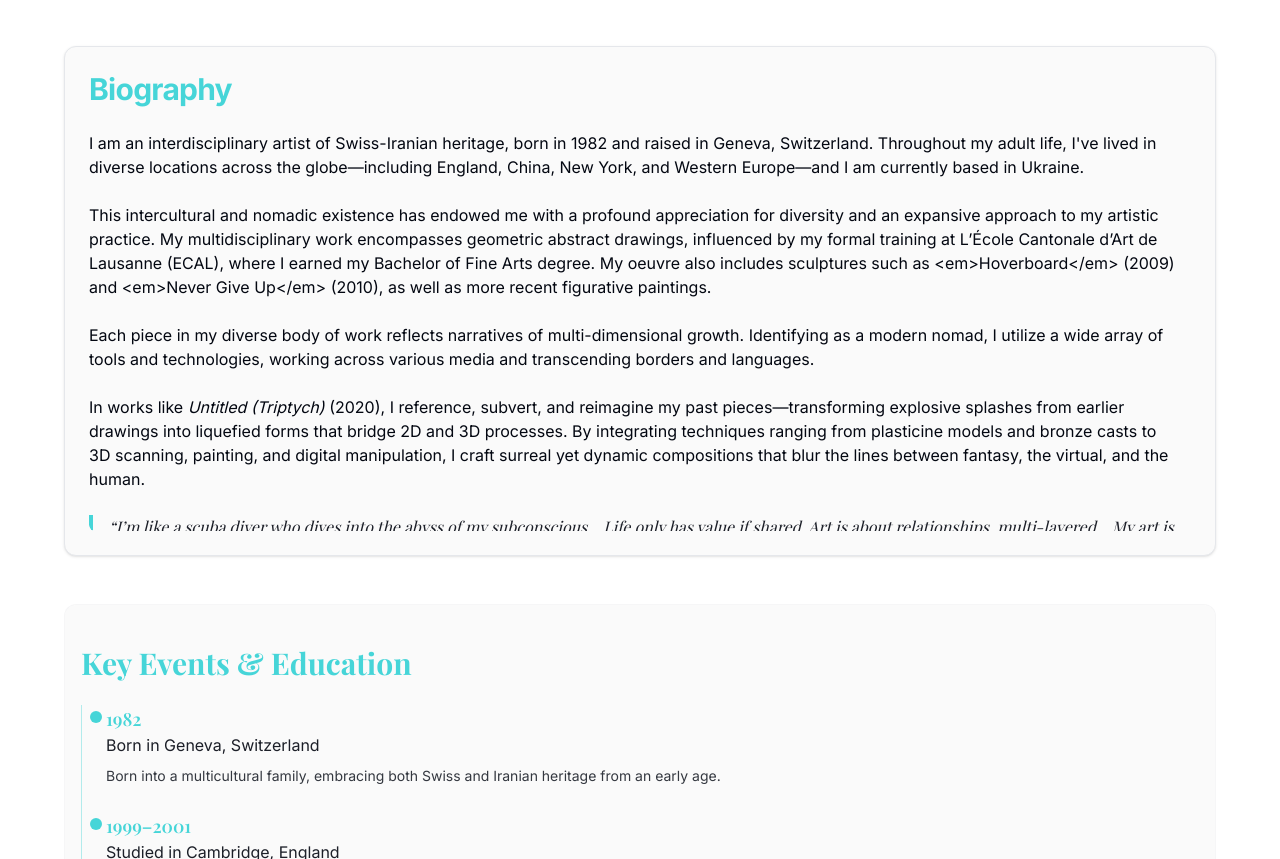
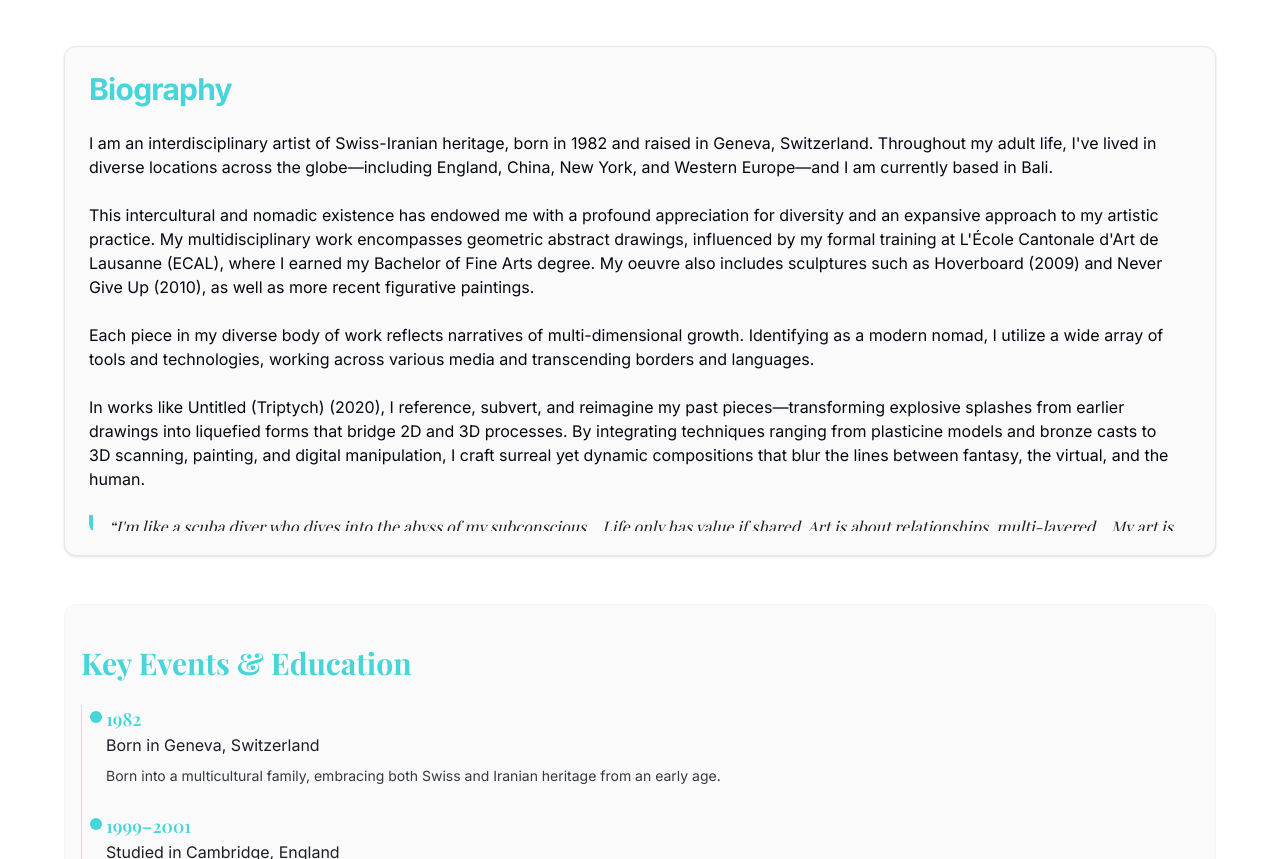
Before and after one commit to caa1982/DaraGallopin, a Next.js app: page /about in a window 1280 px wide. Shown: the part 482-1341 px from the top of the page. Built offline with nearby package versions, Linux system fonts and the light colour scheme; a web font is replaced by a local one.

Commit message:
cleaning

```diff
--- a/src/app/about/page.tsx
+++ b/src/app/about/page.tsx
@@ -12,6 +12,8 @@ import {
   soloExhibitions,
   groupExhibitions,
   timelineEvents,
+  biography,
+  heroContent,
 } from '@/data/about-data';
 
 interface ImageWithHoverProps {
@@ -133,8 +135,7 @@ export default function About() {
               About <span className="text-accent">Dara Gallopin</span>
             </h1>
             <p className="text-base sm:text-lg lg:text-xl sm:text-left text-center leading-relaxed tracking-wide text-foreground/90">
-              A Swiss-Iranian artist whose work transcends cultural boundaries and traditional
-              mediums, creating a unique dialogue between heritage and contemporary expression.
+              {heroContent.introText}
             </p>
             <CTAButtons />
           </div>
@@ -151,24 +152,14 @@ export default function About() {
         <CardContent>
         <ScrollArea className="h-[300px] sm:h-[400px] rounded-md">
           <div className="space-y-4 sm:space-y-6 text-foreground leading-relaxed pr-4 text-sm sm:text-base">
-              <p>
-                {"I am an interdisciplinary artist of Swiss-Iranian heritage, born in 1982 and raised in Geneva, Switzerland. Throughout my adult life, I've lived in diverse locations across the globe—including England, China, New York, and Western Europe—and I am currently based in Ukraine."}
-              </p>
-              <p>
-                {"This intercultural and nomadic existence has endowed me with a profound appreciation for diversity and an expansive approach to my artistic practice. My multidisciplinary work encompasses geometric abstract drawings, influenced by my formal training at L’École Cantonale d’Art de Lausanne (ECAL), where I earned my Bachelor of Fine Arts degree. My oeuvre also includes sculptures such as <em>Hoverboard</em> (2009) and <em>Never Give Up</em> (2010), as well as more recent figurative paintings."}
-              </p>
-              <p>
-                {"Each piece in my diverse body of work reflects narratives of multi-dimensional growth. Identifying as a modern nomad, I utilize a wide array of tools and technologies, working across various media and transcending borders and languages."}
-              </p>
-              <p>
-                In works like <em>Untitled (Triptych)</em> (2020), I reference, subvert, and reimagine my past pieces—transforming explosive splashes from earlier drawings into liquefied forms that bridge 2D and 3D processes. By integrating techniques ranging from plasticine models and bronze casts to 3D scanning, painting, and digital manipulation, I craft surreal yet dynamic compositions that blur the lines between fantasy, the virtual, and the human.
-              </p>
+              <p>{biography.intro}</p>
+              <p>{biography.background}</p>
+              <p>{biography.approach}</p>
+              <p>{biography.recentWork}</p>
               <blockquote className="border-l-4 border-accent pl-4 italic text-foreground/90">
-                &ldquo;I&rsquo;m like a scuba diver who dives into the abyss of my subconscious... Life only has value if shared. Art is about relationships, multi-layered... My art is open to all.&rdquo;
+                &ldquo;{biography.quote}&rdquo;
               </blockquote>
-              <p>
-                My forward-moving practice envisions a future that is both expansive and inclusive, unifying elements from minimalism, digital technology, and figurative painting. Consistent with an ethos of continual progression and learning, my process remains “democratic” and open—a testament to art’s power to unify rather than discriminate.
-              </p>
+              <p>{biography.philosophy}</p>
             </div>
           </ScrollArea>
         </CardContent>
--- a/src/data/about-data.ts
+++ b/src/data/about-data.ts
@@ -140,3 +140,16 @@ export const timelineEvents =[
     "detail": "Creating new works influenced by Balinese culture and the tropical environment."
   }
 ]
+
+export const biography = {
+  intro: "I am an interdisciplinary artist of Swiss-Iranian heritage, born in 1982 and raised in Geneva, Switzerland. Throughout my adult life, I've lived in diverse locations across the globe—including England, China, New York, and Western Europe—and I am currently based in Bali.",
+  background: "This intercultural and nomadic existence has endowed me with a profound appreciation for diversity and an expansive approach to my artistic practice. My multidisciplinary work encompasses geometric abstract drawings, influenced by my formal training at L'École Cantonale d'Art de Lausanne (ECAL), where I earned my Bachelor of Fine Arts degree. My oeuvre also includes sculptures such as Hoverboard (2009) and Never Give Up (2010), as well as more recent figurative paintings.",
+  approach: "Each piece in my diverse body of work reflects narratives of multi-dimensional growth. Identifying as a modern nomad, I utilize a wide array of tools and technologies, working across various media and transcending borders and languages.",
+  recentWork: "In works like Untitled (Triptych) (2020), I reference, subvert, and reimagine my past pieces—transforming explosive splashes from earlier drawings into liquefied forms that bridge 2D and 3D processes. By integrating techniques ranging from plasticine models and bronze casts to 3D scanning, painting, and digital manipulation, I craft surreal yet dynamic compositions that blur the lines between fantasy, the virtual, and the human.",
+  quote: "I'm like a scuba diver who dives into the abyss of my subconscious... Life only has value if shared. Art is about relationships, multi-layered... My art is open to all.",
+  philosophy: "My forward-moving practice envisions a future that is both expansive and inclusive, unifying elements from minimalism, digital technology, and figurative painting. Consistent with an ethos of continual progression and learning, my process remains democratic and open—a testament to art's power to unify rather than discriminate."
+}
+
+export const heroContent = {
+  introText: "A Swiss-Iranian artist whose work transcends cultural boundaries and traditional mediums, creating a unique dialogue between heritage and contemporary expression."
+};
```
